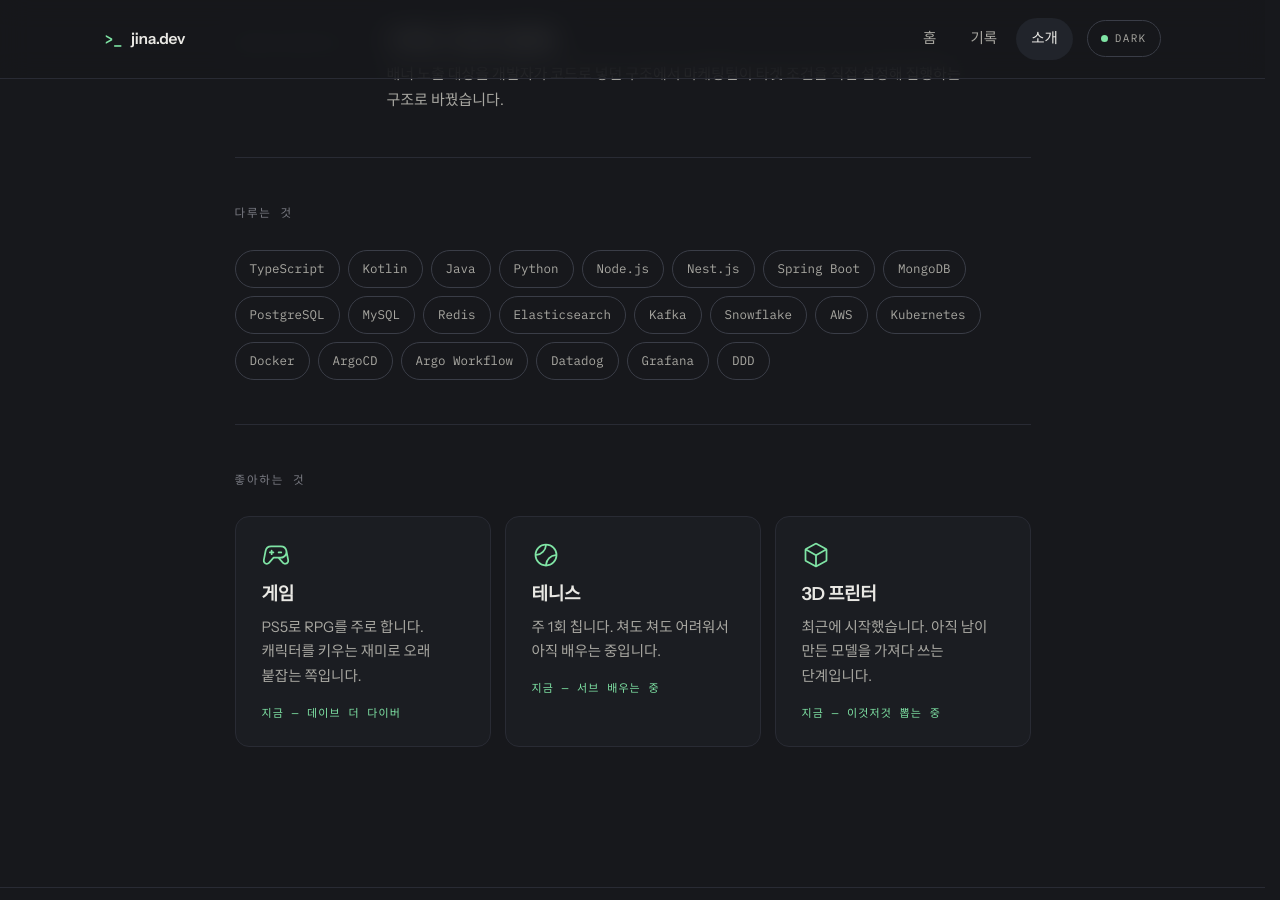
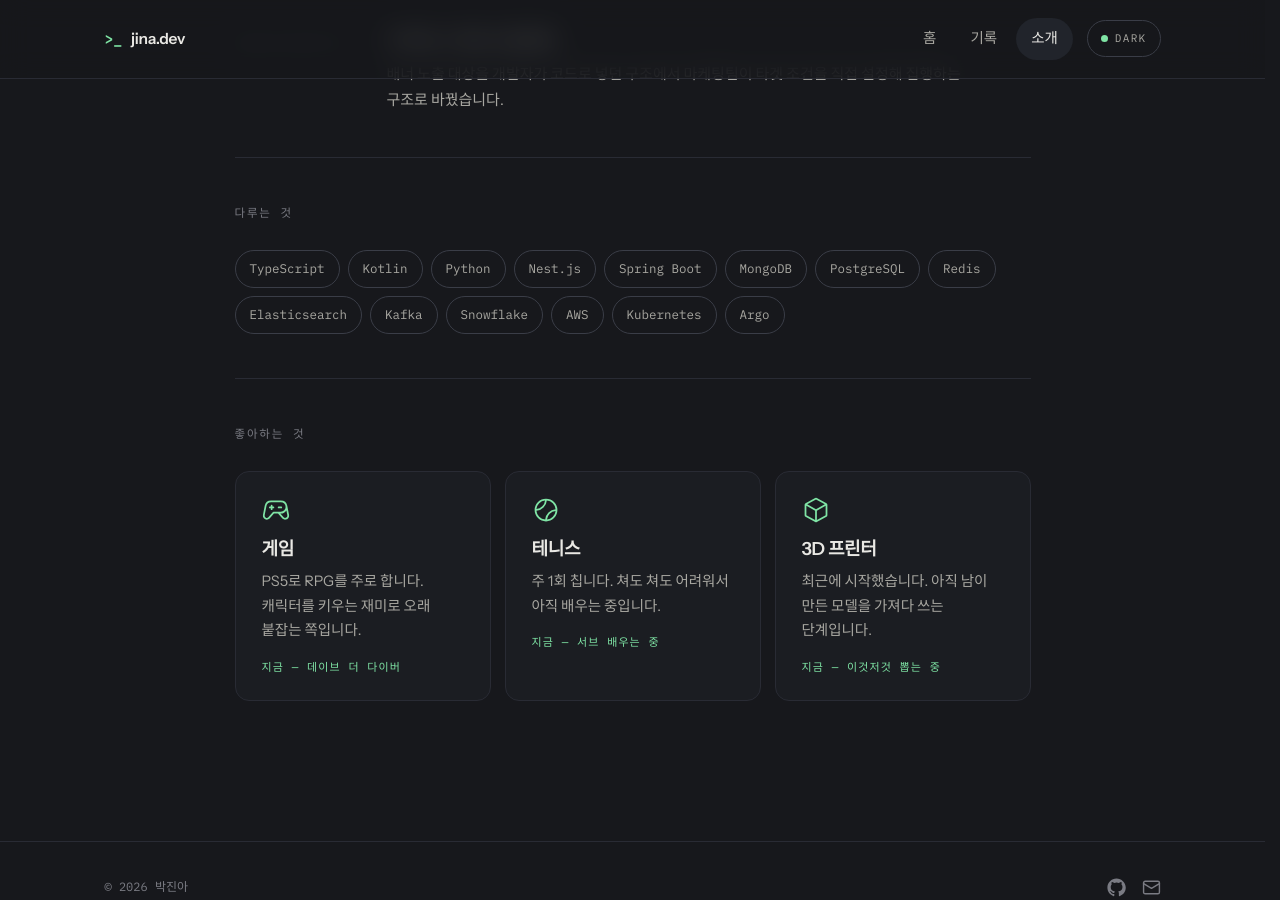
Before and after one commit to jina9716/jina9716.github.io, a Jekyll site: the page built from about.md, in a window 1280 px wide and 900 px high, scrolled down 1045 px. Built offline with Jekyll 4.4.1, drawn with Linux system fonts in a browser that asks for light colours; some web fonts are replaced.

Commit message:
docs(about): 기술 스택 목록 정리
경력 항목에서 근거를 댈 수 있는 항목만 남긴다.

Co-Authored-By: Claude Opus 5 (1M context) <noreply@anthropic.com>

```diff
--- a/about.md
+++ b/about.md
@@ -24,26 +24,18 @@ work:
 skills:
   - TypeScript
   - Kotlin
-  - Java
   - Python
-  - Node.js
   - Nest.js
   - Spring Boot
   - MongoDB
   - PostgreSQL
-  - MySQL
   - Redis
   - Elasticsearch
   - Kafka
   - Snowflake
   - AWS
   - Kubernetes
-  - Docker
-  - ArgoCD
-  - Argo Workflow
-  - Datadog
-  - Grafana
-  - DDD
+  - Argo
 likes:
   - icon: game-controller
     title: "게임"
```
